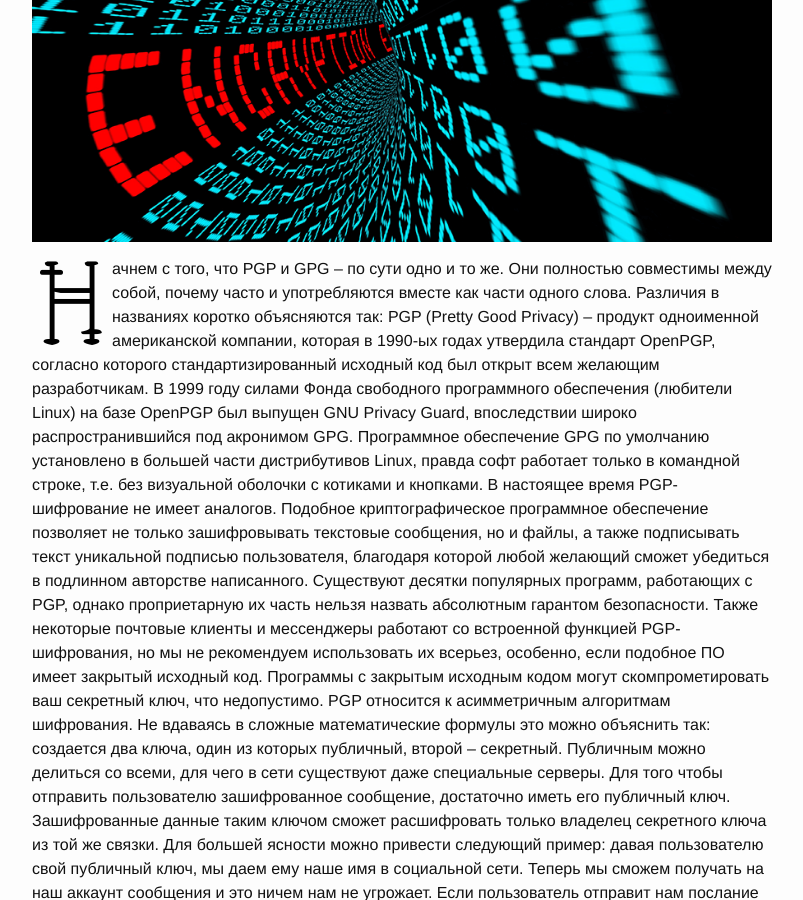
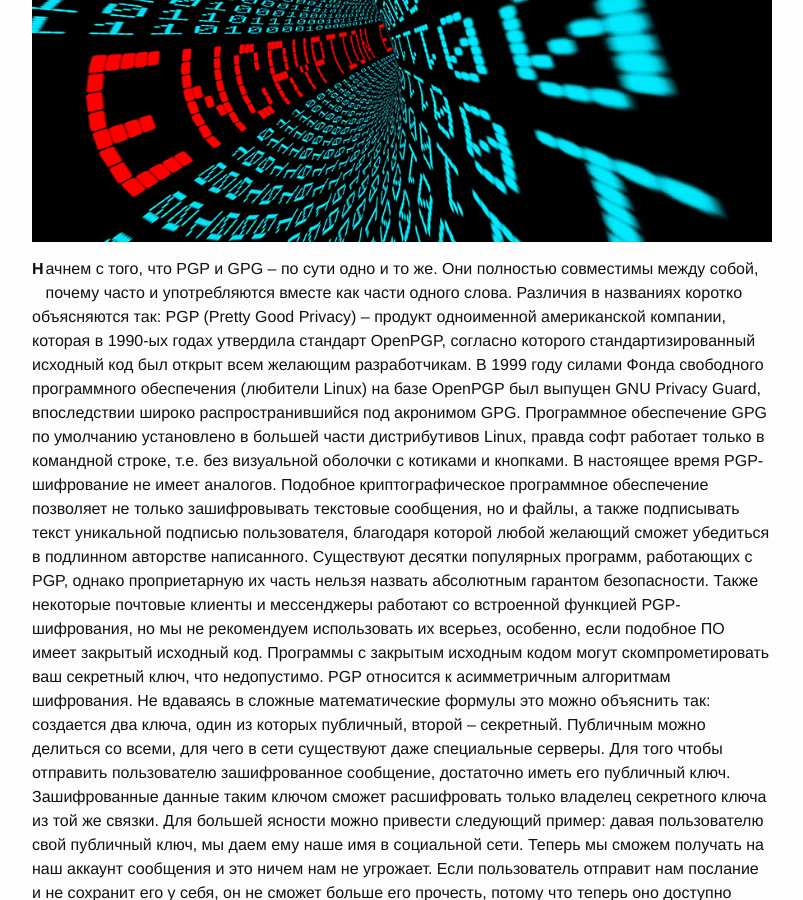
Before and after one commit to 2b7E1n6D0e5R7/2b7E1n6D0e5R7.github.io, a Jekyll site: the page built from _posts/2019-12-11-what-is-gpg-pgp.md, in a window 1280 px wide and 900 px high, scrolled down 445 px. Shown: the whole window, without its empty margins (238-1041 px from the left). Built offline with Jekyll 4.4.1, drawn with Linux system fonts in a browser that asks for light colours.

Commit message:
Update 2019-12-11-what-is-gpg-pgp.md

```diff
--- a/_posts/2019-12-11-what-is-gpg-pgp.md
+++ b/_posts/2019-12-11-what-is-gpg-pgp.md
@@ -7,7 +7,7 @@ tags: шифрование общение PGP GPG
 
 ![encryption](/images/encryption.png)
 
-<img src="/images/bukvica/n.png" width="78" height="90" class="bukvica">ачнем с того, что PGP и GPG – по сути одно и то же. Они полностью совместимы между собой, почему часто и употребляются вместе как части одного слова. Различия в названиях коротко объясняются так: PGP (Pretty Good Privacy) – продукт одноименной американской компании, которая в 1990-ых годах утвердила стандарт OpenPGP, согласно которого стандартизированный исходный код был открыт всем желающим разработчикам. В 1999 году силами Фонда свободного программного обеспечения (любители Linux) на базе OpenPGP был выпущен GNU Privacy Guard, впоследствии широко распространившийся под акронимом GPG. Программное обеспечение GPG по умолчанию установлено в большей части дистрибутивов Linux, правда софт работает только в командной строке, т.е. без визуальной оболочки с котиками и кнопками.
+<b class="bukvica">Н</b>ачнем с того, что PGP и GPG – по сути одно и то же. Они полностью совместимы между собой, почему часто и употребляются вместе как части одного слова. Различия в названиях коротко объясняются так: PGP (Pretty Good Privacy) – продукт одноименной американской компании, которая в 1990-ых годах утвердила стандарт OpenPGP, согласно которого стандартизированный исходный код был открыт всем желающим разработчикам. В 1999 году силами Фонда свободного программного обеспечения (любители Linux) на базе OpenPGP был выпущен GNU Privacy Guard, впоследствии широко распространившийся под акронимом GPG. Программное обеспечение GPG по умолчанию установлено в большей части дистрибутивов Linux, правда софт работает только в командной строке, т.е. без визуальной оболочки с котиками и кнопками.
 В настоящее время PGP-шифрование не имеет аналогов. Подобное криптографическое программное обеспечение позволяет не только зашифровывать текстовые сообщения, но и файлы, а также подписывать текст уникальной подписью пользователя, благодаря которой любой желающий сможет убедиться в подлинном авторстве написанного.
 Существуют десятки популярных программ, работающих с PGP, однако проприетарную их часть нельзя назвать абсолютным гарантом безопасности. Также некоторые почтовые клиенты и мессенджеры работают со встроенной функцией PGP-шифрования, но мы не рекомендуем использовать их всерьез, особенно, если подобное ПО имеет закрытый исходный код. Программы с закрытым исходным кодом могут скомпрометировать ваш секретный ключ, что недопустимо.
 PGP относится к асимметричным алгоритмам шифрования. Не вдаваясь в сложные математические формулы это можно объяснить так: создается два ключа, один из которых публичный, второй – секретный. Публичным можно делиться со всеми, для чего в сети существуют даже специальные серверы. Для того чтобы отправить пользователю зашифрованное сообщение, достаточно иметь его публичный ключ. Зашифрованные данные таким ключом сможет расшифровать только владелец секретного ключа из той же связки.
```
